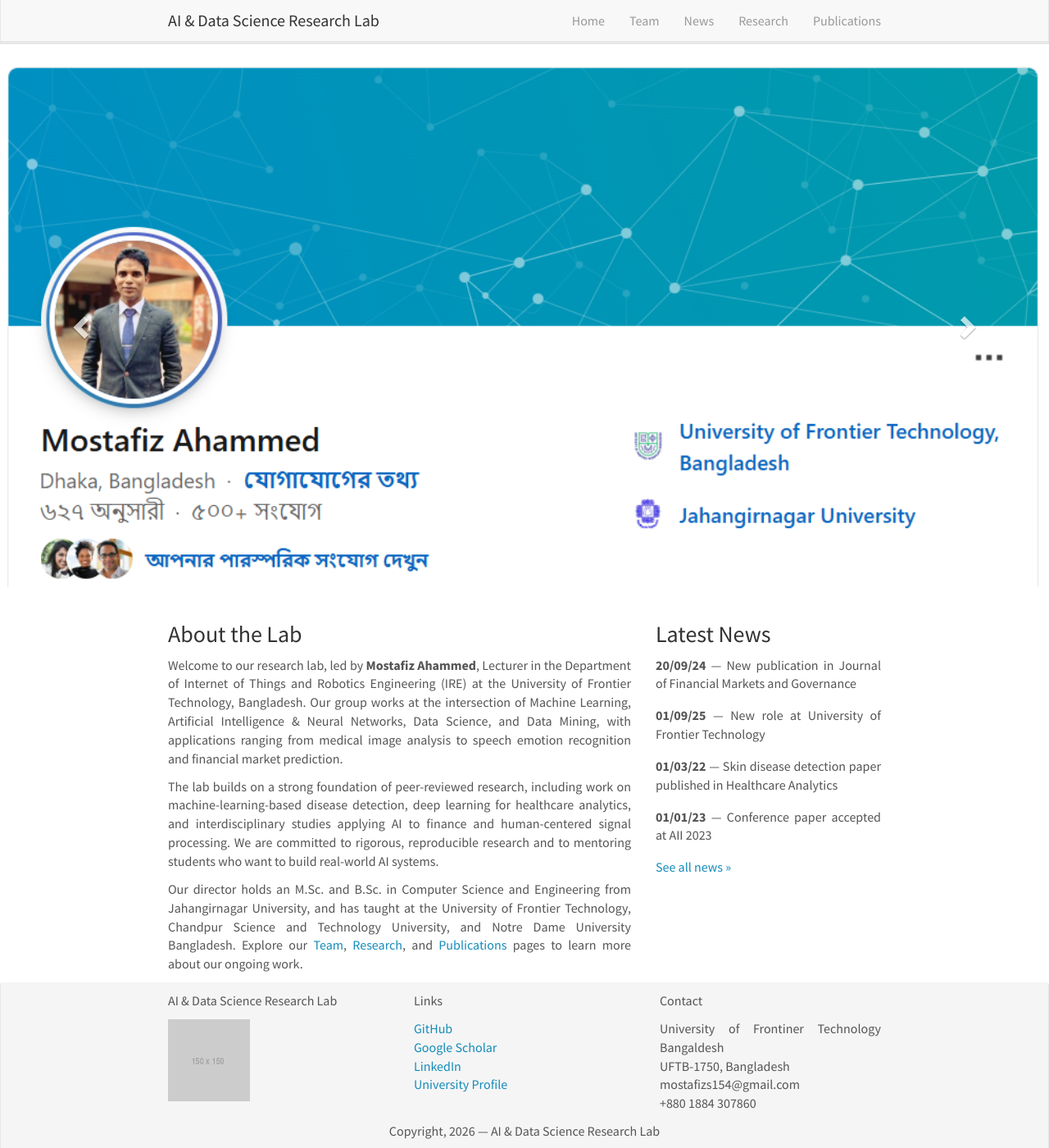
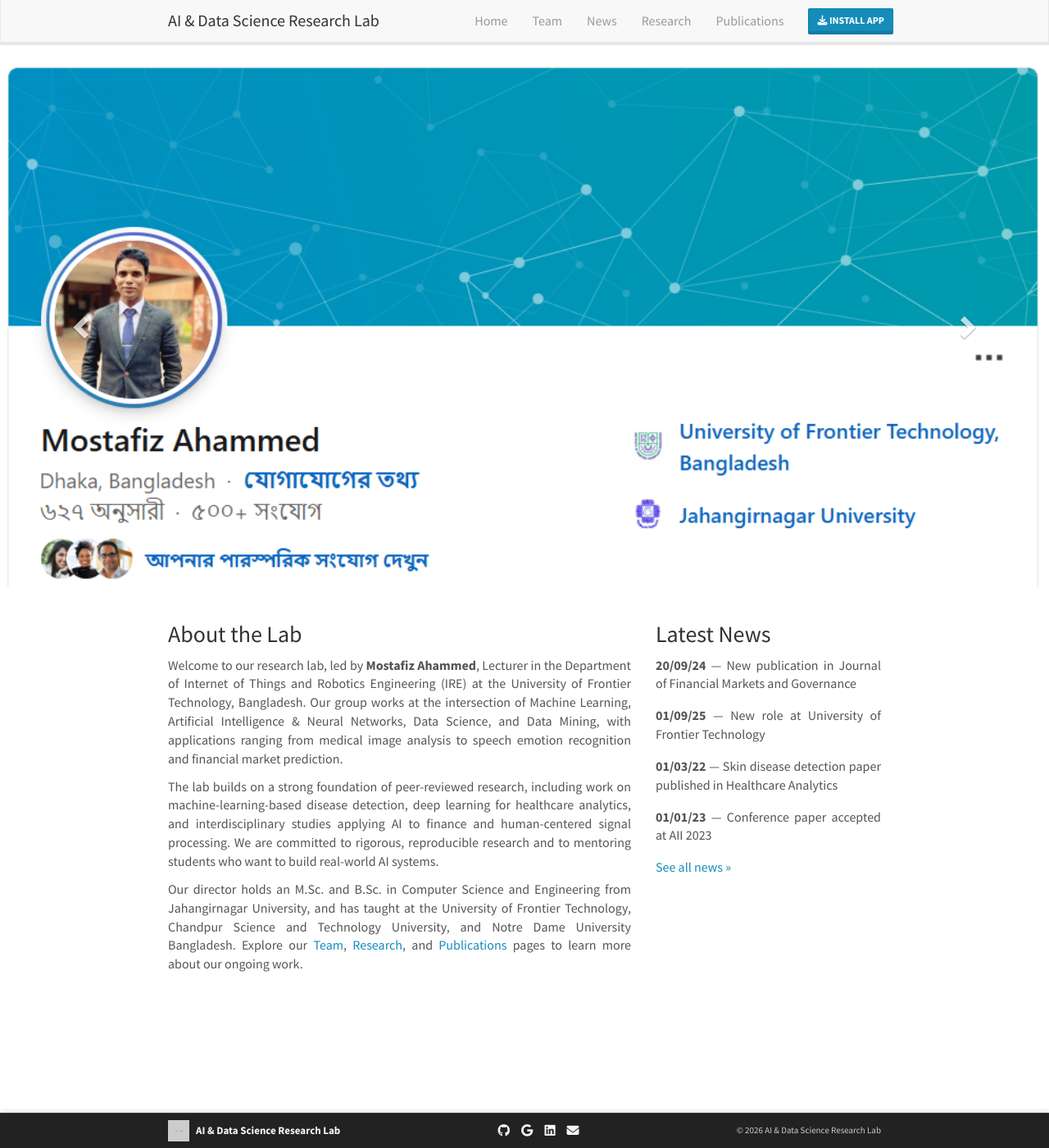
Before and after one commit to ABS-EMON/mostafiz-ahammed-research-lab, a Jekyll site: the page built from _pages/home.md, in a window 1280 px wide and 1400 px high. Shown: the whole window at 82% size. Built offline with Jekyll 4.4.1, drawn with Linux system fonts in a browser that asks for light colours; nearby versions of some CDN libraries.

Commit message:
Add files via upload

```diff
--- a/_includes/footer.html
+++ b/_includes/footer.html
@@ -1,40 +1,20 @@
-<div id="footer" class="panel">
-  <div class="panel-footer">
-	<div class="container-fluid">
-		<div class="row">
-			<div class="col-sm-4">
-				<p>{{ site.title }}</p>
-				<img class="img-fluid" src="{{ site.baseurl }}/images/logo/lab-logo.png"
-				     style="max-width: 100px;">
-			</div>
+<footer id="footer" class="site-footer">
+  <div class="footer-inner">
+    <div class="footer-brand">
+      <img src="{{ site.baseurl }}/images/logo/lab-logo.png" alt="{{ site.title }}" class="footer-logo">
+      <span class="footer-title d-none d-sm-inline">{{ site.title }}</span>
+    </div>
 
-			<div class="col-sm-4">
-				<p>Links</p>
-				<ul class="list-unstyled">
-					<li><a href="https://github.com/Mostafiz24" target="_blank">GitHub</a></li>
-					<li><a href="https://scholar.google.com/citations?user=T_ehJtgAAAAJ&hl=en" target="_blank">Google Scholar</a></li>
-					<li><a href="https://bd.linkedin.com/in/mostafiz-ahammed-7b4266106" target="_blank">LinkedIn</a></li>
-					<li><a href="https://ire.uftb.ac.bd/profile/Mostafiz" target="_blank">University Profile</a></li>
-				</ul>
-			</div>
+    <nav class="footer-links" aria-label="Footer">
+      <a href="https://github.com/Mostafiz24" target="_blank" rel="noopener" title="GitHub"><i class="fab fa-github"></i></a>
+      <a href="https://scholar.google.com/citations?user=T_ehJtgAAAAJ&hl=en" target="_blank" rel="noopener" title="Google Scholar"><i class="fab fa-google"></i></a>
+      <a href="https://bd.linkedin.com/in/mostafiz-ahammed-7b4266106" target="_blank" rel="noopener" title="LinkedIn"><i class="fab fa-linkedin"></i></a>
+      <a href="mailto:mostafizs154@gmail.com" title="Email"><i class="fas fa-envelope"></i></a>
+    </nav>
 
-			<div class="col-sm-4">
-				<p>Contact</p>
-				<p>
-					 University of Frontiner Technology Bangaldesh <br>
-					 UFTB-1750, Bangladesh<br>
-					mostafizs154@gmail.com<br>
-					+880 1884 307860
-				</p>
-			</div>
-		</div>
-
-		<div class="row mt-3">
-			<p class="text-center">Copyright, 2026 — {{ site.title }}</p>
-		</div>
-	</div>
+    <p class="footer-copyright">&copy; 2026 {{ site.title }}</p>
   </div>
-</div>
+</footer>
 
 <script src="https://ajax.googleapis.com/ajax/libs/jquery/1.11.3/jquery.min.js"></script>
 <script src="{{ site.url }}{{ site.baseurl }}/js/bootstrap.min.js"></script>
@@ -54,3 +34,35 @@
     });
   }
 </script>
+
+<!-- PWA: custom "Install App" button -->
+<script>
+  (function () {
+    var deferredPrompt = null;
+    var installBtn = document.getElementById('pwa-install-btn');
+
+    window.addEventListener('beforeinstallprompt', function (event) {
+      event.preventDefault();
+      deferredPrompt = event;
+      if (installBtn) {
+        installBtn.hidden = false;
+      }
+    });
+
+    if (installBtn) {
+      installBtn.addEventListener('click', function () {
+        if (!deferredPrompt) return;
+        installBtn.hidden = true;
+        deferredPrompt.prompt();
+        deferredPrompt.userChoice.finally(function () {
+          deferredPrompt = null;
+        });
+      });
+    }
+
+    window.addEventListener('appinstalled', function () {
+      if (installBtn) installBtn.hidden = true;
+      deferredPrompt = null;
+    });
+  })();
+</script>
--- a/_includes/head.html
+++ b/_includes/head.html
@@ -11,7 +11,7 @@
 
   <!-- PWA -->
   <link rel="manifest" href="{{ site.baseurl }}/manifest.json">
-  <meta name="theme-color" content="#222222">
+  <meta name="theme-color" content="#101827">
   <meta name="mobile-web-app-capable" content="yes">
   <meta name="apple-mobile-web-app-capable" content="yes">
   <meta name="apple-mobile-web-app-status-bar-style" content="black-translucent">
--- a/_includes/header.html
+++ b/_includes/header.html
@@ -17,6 +17,9 @@
 		<li><a href="{{ site.url }}{{ site.baseurl }}/news">News</a></li>
 		<li><a href="{{ site.url }}{{ site.baseurl }}/research">Research</a></li>
 		<li><a href="{{ site.url }}{{ site.baseurl }}/publications">Publications</a></li>
+		<li><button id="pwa-install-btn" type="button" class="btn btn-sm btn-primary navbar-btn pwa-install-btn" hidden>
+			<i class="fas fa-download"></i> Install App
+		</button></li>
 	  </ul>
 	</div>
   </div>
--- a/css/main.scss
+++ b/css/main.scss
@@ -5,7 +5,98 @@
 
 body {
   padding-top: 70px;
+  padding-bottom: 56px;
   text-align: justify;
+}
+
+/* Fixed, non-scrolling footer (mirrors the fixed header) */
+.site-footer {
+  position: fixed;
+  left: 0;
+  right: 0;
+  bottom: 0;
+  z-index: 1030; /* same stacking context as .navbar-fixed-top */
+  background-color: #222222;
+  color: #f5f5f5;
+  border-top: 1px solid rgba(255, 255, 255, 0.1);
+  box-shadow: 0 -1px 6px rgba(0, 0, 0, 0.15);
+}
+
+.footer-inner {
+  display: flex;
+  flex-wrap: wrap;
+  align-items: center;
+  justify-content: space-between;
+  gap: 10px;
+  max-width: 900px;
+  margin: 0 auto;
+  padding: 8px 15px;
+}
+
+.footer-brand {
+  display: flex;
+  align-items: center;
+  gap: 8px;
+  min-width: 0;
+}
+
+.footer-logo {
+  height: 26px;
+  width: auto;
+}
+
+.footer-title {
+  font-size: 13px;
+  font-weight: 600;
+  white-space: nowrap;
+  overflow: hidden;
+  text-overflow: ellipsis;
+}
+
+.footer-links {
+  display: flex;
+  align-items: center;
+  gap: 14px;
+}
+
+.footer-links a {
+  color: #f5f5f5;
+  font-size: 15px;
+}
+
+.footer-links a:hover,
+.footer-links a:focus {
+  color: #4dd0e1;
+  text-decoration: none;
+}
+
+.footer-copyright {
+  margin: 0;
+  font-size: 11px;
+  color: #cccccc;
+  white-space: nowrap;
+}
+
+.pwa-install-btn {
+  margin-top: 8px;
+  margin-left: 15px;
+}
+
+@media (max-width: 600px) {
+  body {
+    padding-bottom: 76px;
+  }
+
+  .footer-inner {
+    justify-content: center;
+    text-align: center;
+    padding: 6px 10px;
+  }
+
+  .footer-copyright {
+    width: 100%;
+    order: 3;
+  }
 }
 
 figcaption {
```
Also changed, not shown: images/favicon.ico, images/icons/icon-128x128.png, images/icons/icon-144x144.png, images/icons/icon-152x152.png, images/icons/icon-180x180.png, images/icons/icon-192x192-maskable.png (added), images/icons/icon-192x192.png, images/icons/icon-384x384.png, images/icons/icon-512x512-maskable.png (added), images/icons/icon-512x512.png, images/icons/icon-72x72.png, images/icons/icon-96x96.png, images/team/default-avatar.png (added), manifest.json.
